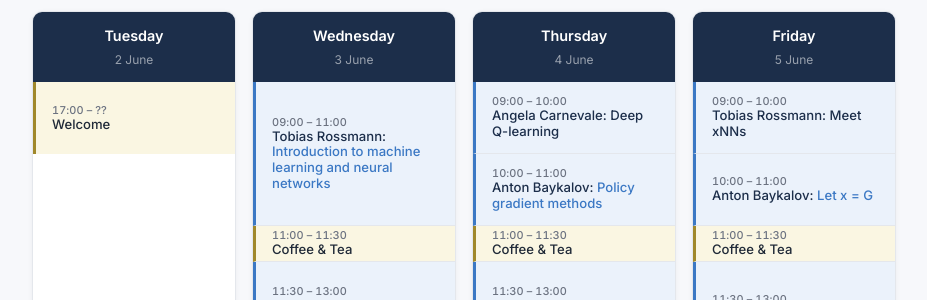
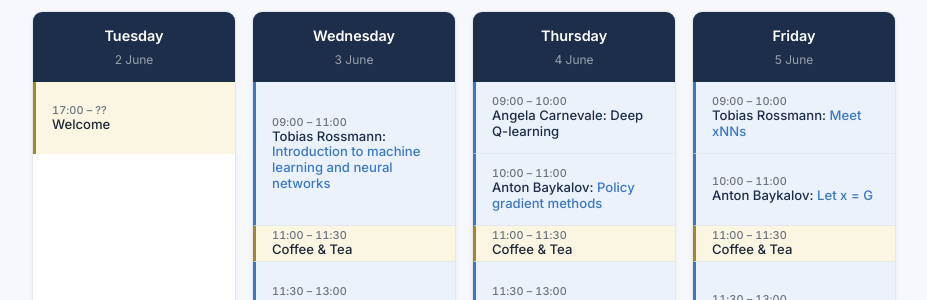
Before and after one commit to math-learn/math-learn.github.io, a Jekyll site: the page built from index.md, in a window 1280 px wide. Shown: the part 680-980 px from the top of the page, without its empty margins (176-1103 px from the left). Built offline with Jekyll 4.4.1, drawn with Linux system fonts in a browser that asks for light colours; some of the changed lines change nothing that is shown.

Commit message:
xNN notes

```diff
--- a/index.md
+++ b/index.md
@@ -114,7 +114,7 @@ images: "/assets/img"
     <ul class="event-list">
       <li class="event-item event-lecture" style="height:72px">
         <span class="event-time">09:00 – 10:00</span>
-        <span class="event-title">Tobias Rossmann: Meet xNNs</span>
+        <span class="event-title">Tobias Rossmann: <a href="/notes/xnn.pdf">Meet xNNs</a></span>
       </li>
       <li class="event-item event-lecture" style="height:72px">
         <span class="event-time">10:00 – 11:00</span>
```
Also changed, not shown: 1 other file.
